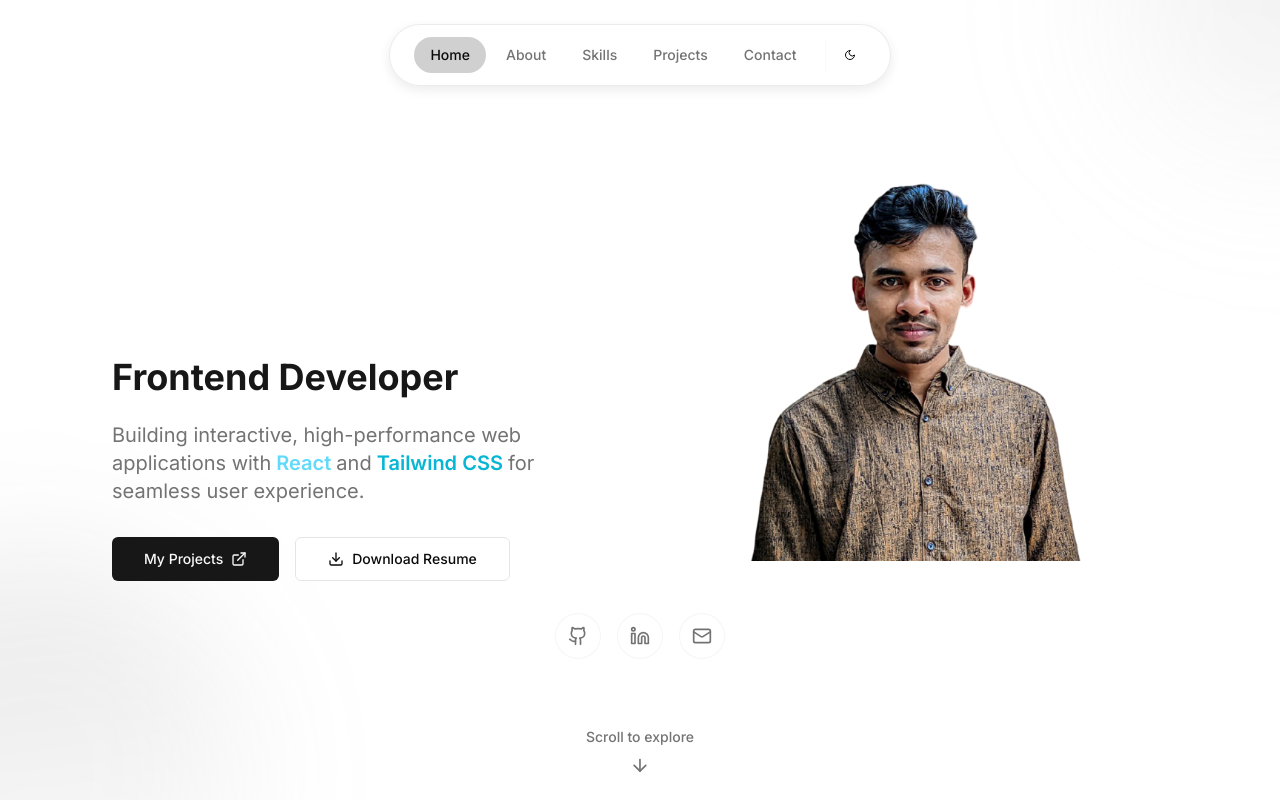
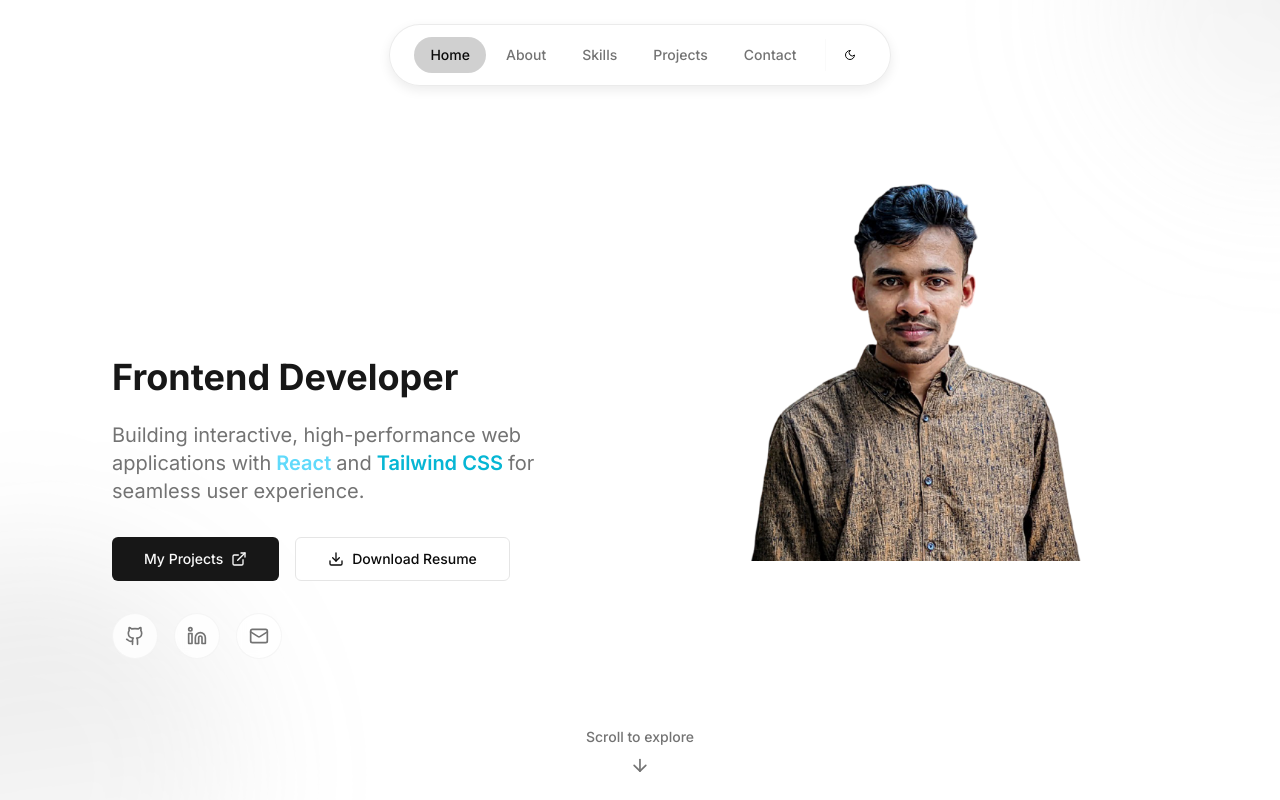
Before and after one commit to nishadinfo9/portfolio, a Next.js app: page / in a window 1280 px wide. Shown: the top 800 px of the page. Built offline with nearby package versions, Linux system fonts and the light colour scheme.

Commit message:
fix social link position

```diff
--- a/src/components/hero.tsx
+++ b/src/components/hero.tsx
@@ -186,7 +186,7 @@ export function Hero() {
             initial={{ opacity: 0, y: 20 }}
             animate={{ opacity: 1, y: 0 }}
             transition={{ duration: 0.8, delay: 1.8 }}
-            className="flex justify-center gap-4"
+            className="flex  gap-4"
           >
             {socialLinks.map((link, index) => (
               <motion.a
```
